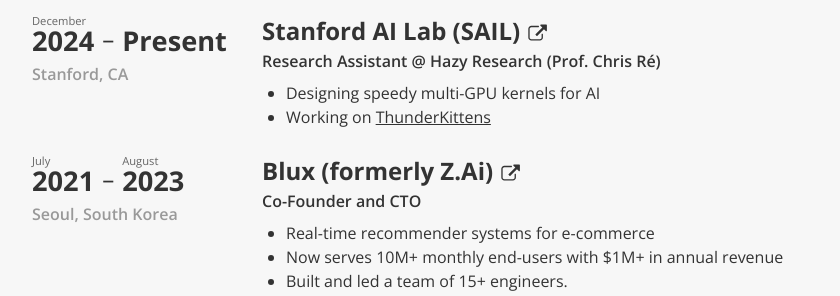
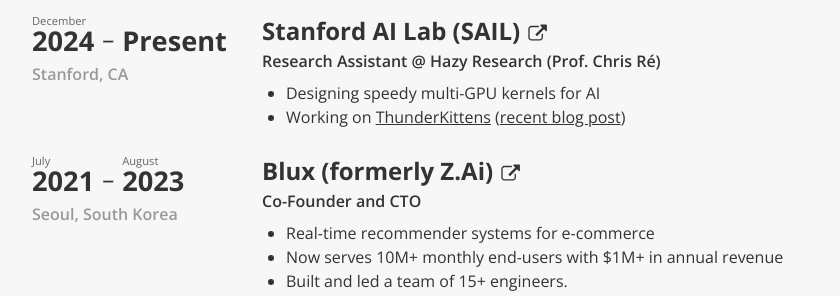
Before and after one commit to StuartSul/StuartSul.github.io_src, a Jekyll site: the page built from index.html, in a window 1280 px wide and 900 px high, scrolled down 1474 px. Shown: the part 154-450 px from the top of the window, without its empty margins (218-1058 px from the left). Built offline with Jekyll 4.4.1, drawn with Linux system fonts in a browser that asks for light colours.

Commit message:
[feat] Add Hazy blog post link

```diff
--- a/_data/about.yaml
+++ b/_data/about.yaml
@@ -51,7 +51,7 @@
       start-year: 2024
     descriptions:
     - Designing speedy multi-GPU kernels for AI
-    - Working on <u><a class="link-trans" href=https://github.com/HazyResearch/ThunderKittens>ThunderKittens</a></u>
+    - Working on <u><a class="link-trans" href=https://github.com/HazyResearch/ThunderKittens>ThunderKittens</a></u> (<u><a class="link-trans" href="https://hazyresearch.stanford.edu/blog/2025-05-27-no-bubbles" itemprop="sameAs" target="_blank">recent blog post</a></u>)
   - heading: Blux (formerly Z.Ai)
     link: https://www.blux.ai/
     subheading: Co-Founder and CTO
```
